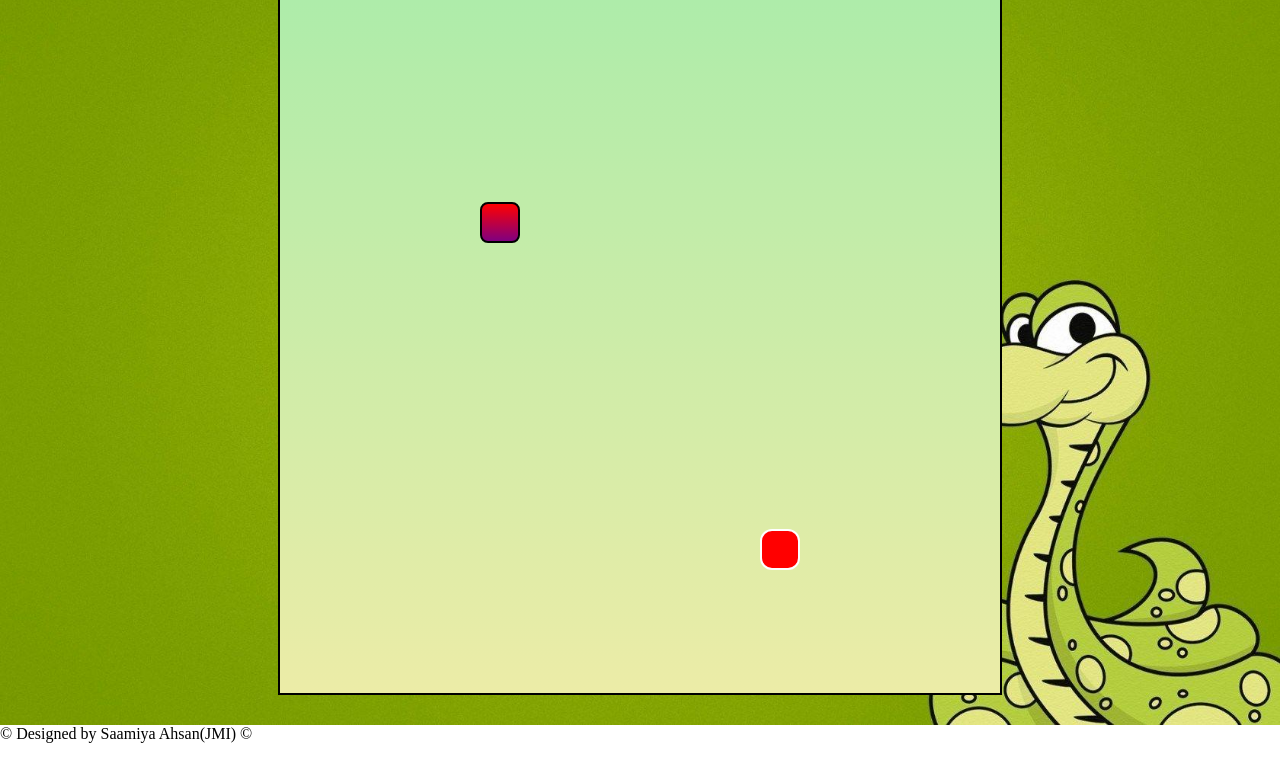
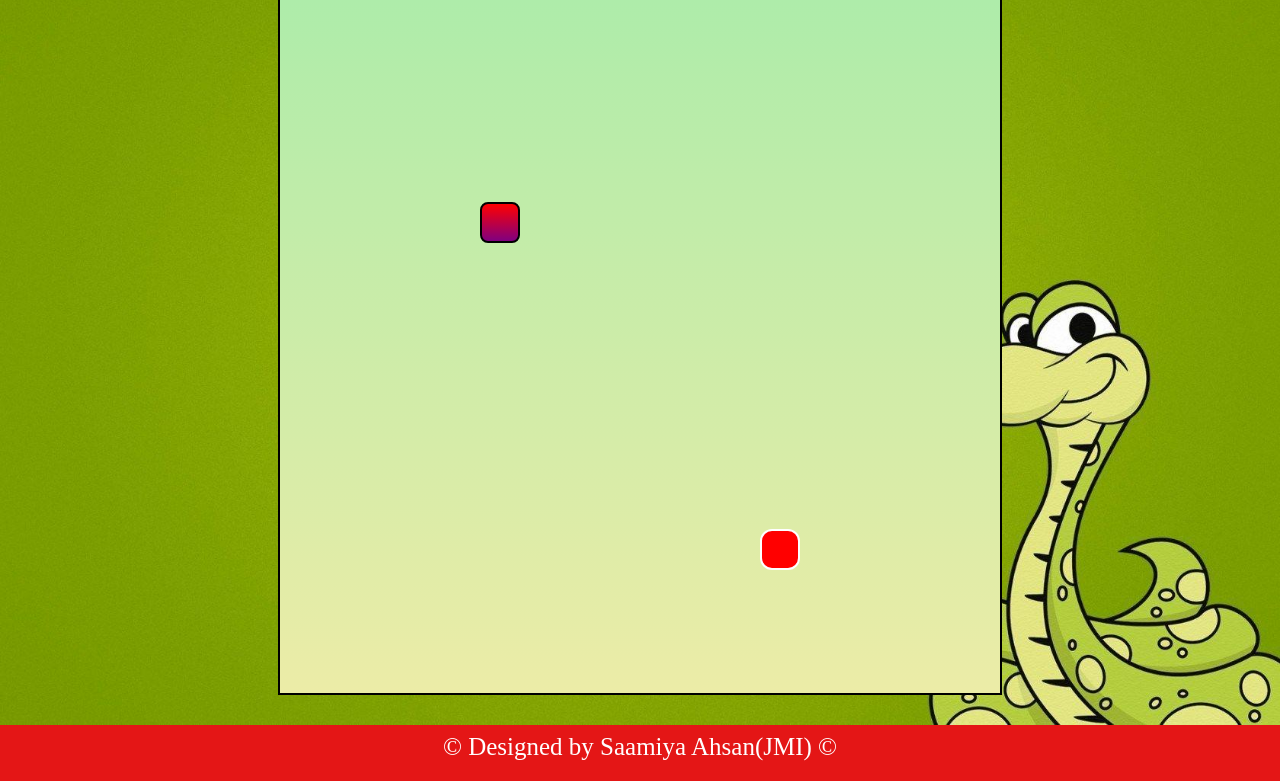
Before and after one commit to saamiyaahsan/Snake__Game, a plain HTML site: page index.html in a window 1280 px wide. Shown: the part 75-856 px from the top of the page. Before the commit the page ends 818 px from the top, so only its background shows below. Drawn offline with Linux system fonts and the light colour scheme.

Commit message:
Update style.css

```diff
--- a/style.css
+++ b/style.css
@@ -11,6 +11,18 @@
     justify-content:center;
     align-items:center;
 }
+
+footer{
+    text-align : center;
+    background-color: rgb(228, 22, 22);
+    color : white;
+    height : 40px;
+    justify-content : center;
+    align-items: center;
+    padding : 8px;
+    font-size: 25px;;
+}
+
 #scoreBox{font-family: 'Baloo Bhai 2', cursive;
     position: absolute;
     top:9px;
```
